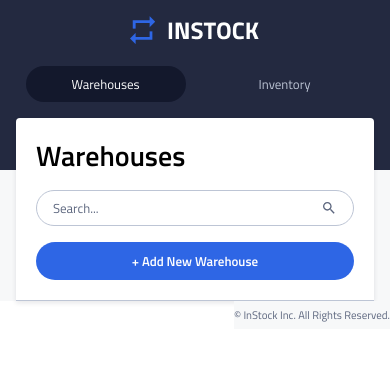
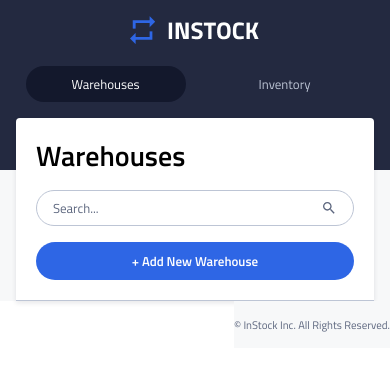
Before and after one commit to DBeaulne/InStock-MCSD, a React (Create React App) app: page /warehouses in a window 390 px wide. Shown: the top 370 px of the page. Built offline with nearby package versions, Linux system fonts and the light colour scheme; no server answers.

Commit message:
Adjust padding for mobile

```diff
--- a/src/components/Footer/Footer.scss
+++ b/src/components/Footer/Footer.scss
@@ -11,11 +11,12 @@
 
 	&__text {
 		@include mobilefont.mob-par-p3;
-		padding: 4% 0;
+		padding: 10% 0;
 		color: colors.seccolor(is-slate);
 
 		@include mediaQ.tablet {
 			@include tabletdesktopfont.tab-desk-par-p3;
+			padding: 5% 0;
 		}
 	}
 }
```
